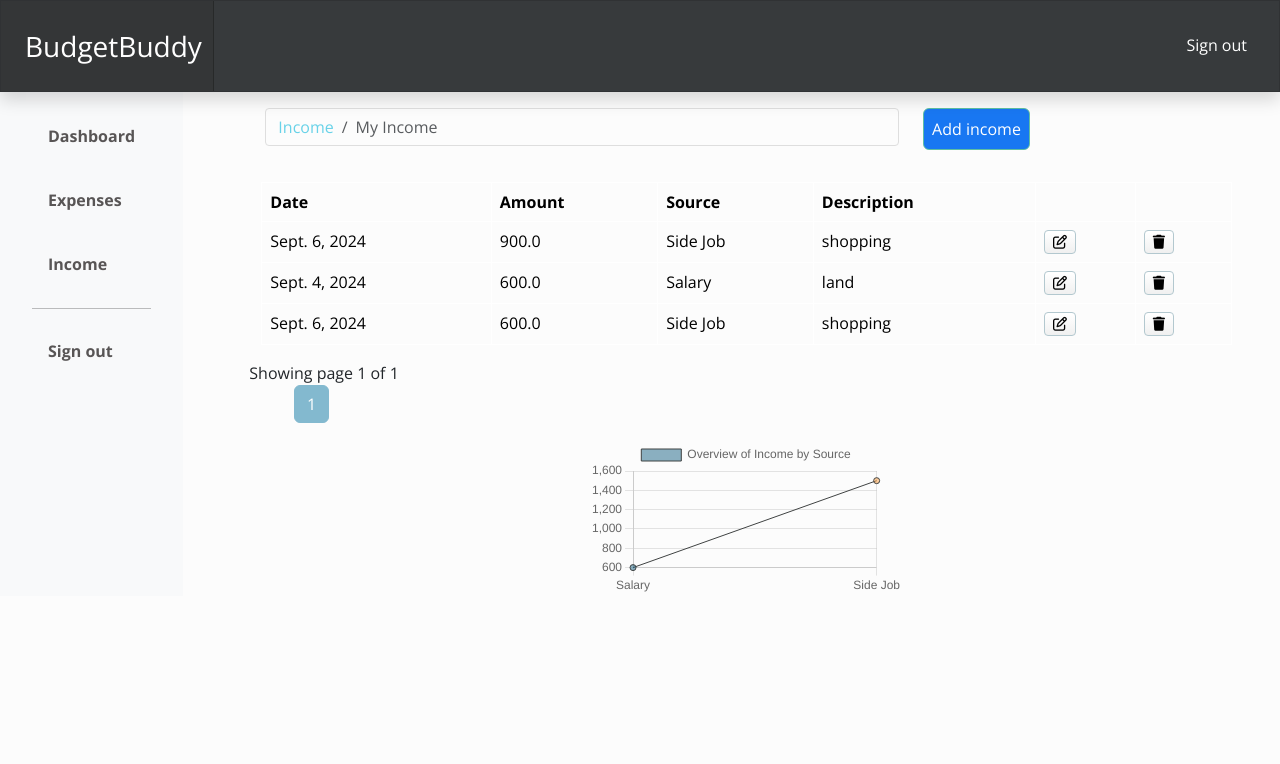
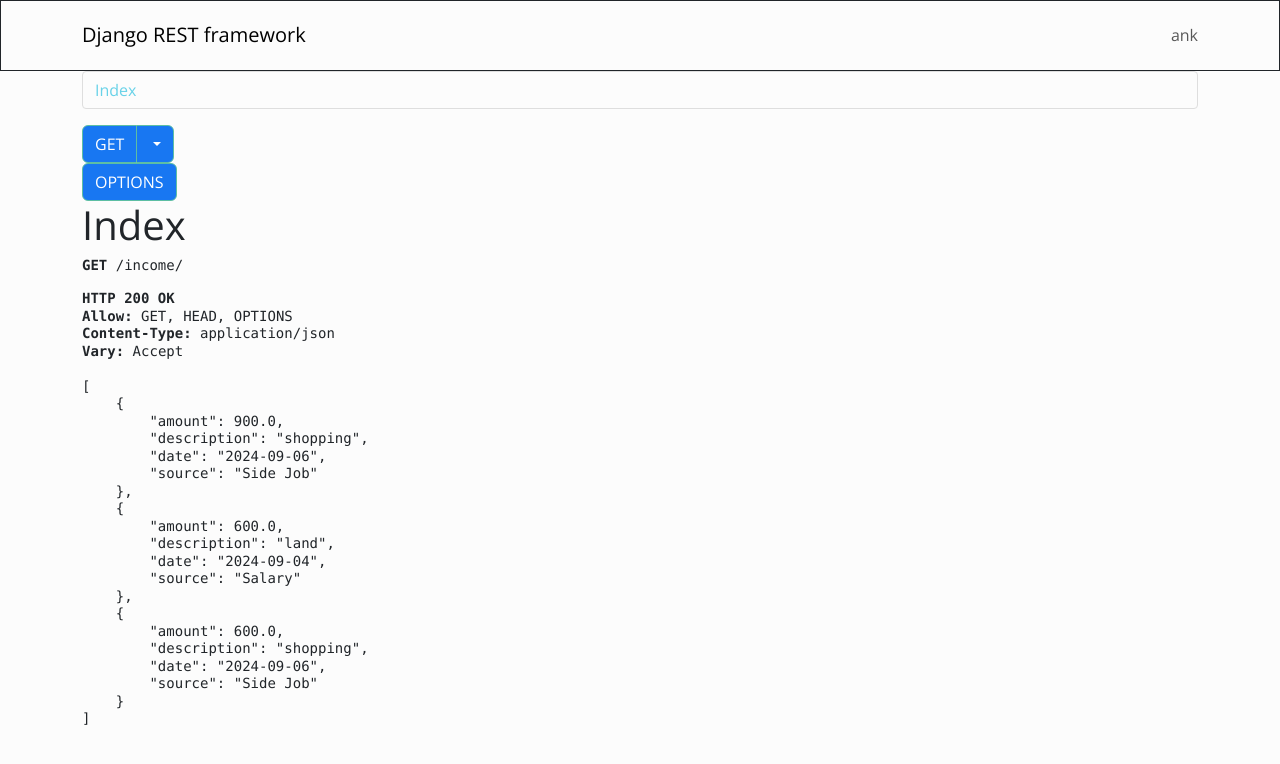
Before and after one commit to DikshyaPaudel/BudgetBuddy, a Django app: page /income/ in a window 1280 px wide. Shown: the top 764 px of the page. Run offline with Django 5.2, Linux system fonts and the light colour scheme; a user stored in the database is signed in; data comes from the database, SQL or seed files in the repository; both versions use the stored data as it was after the commit; data that the repository does not hold is empty; some libraries are stand-ins or nearby versions.

Commit message:
made income app views into apis

```diff
--- /dev/null
+++ b/trackexpenses/income/serializers.py
@@ -0,0 +1,18 @@
+from rest_framework import serializers
+from .models import Income
+
+class IncomeSerializer(serializers.ModelSerializer):
+    class Meta:
+        model = Income
+        fields = ['amount', 'description', 'date', 'source']
+
+    def validate(self, data):
+        if not data.get('amount'):
+            raise serializers.ValidationError({"amount": "Amount is required."})
+        if not data.get('description'):
+            raise serializers.ValidationError({"description": "Description is required."})
+        if not data.get('date'):
+            raise serializers.ValidationError({"date": "Date is required."})
+        if not data.get('source'):
+            raise serializers.ValidationError({"source": "Source is required."})
+        return data
--- a/trackexpenses/income/urls.py
+++ b/trackexpenses/income/urls.py
@@ -2,10 +2,10 @@
 from . import views
 from django.views.decorators.csrf import csrf_exempt
 urlpatterns=[
- path('',views.index, name="income"),
- path('add_income/',views.add_income, name="add_income"),
- path('edit_income/<int:id>/',views.edit_income, name="edit_income"),
- path('delete_income/<int:id>/',views.delete_income, name="delete_income"),
+ path('',views.index.as_view(), name="income"),
+ path('add_income/',views.add_income.as_view(), name="add_income"),
+ path('edit_income/<int:id>/',views.edit_income.as_view(), name="edit_income"),
+ path('delete_income/<int:id>/',views.delete_income.as_view(), name="delete_income"),
  path('income_source_summary_all/',views.income_source_summary_all,name='income_source_summary_all'),
  path('expense_category_summary_all/',views.expense_category_summary_all,name='expense_category_summary_all')
 
--- a/trackexpenses/income/views.py
+++ b/trackexpenses/income/views.py
@@ -4,150 +4,202 @@
 from django.core.paginator import Paginator
 from django.contrib import messages
 from django.contrib.auth.decorators import login_required
+from django.shortcuts import get_object_or_404
 
 import datetime
-from django.http import JsonResponse
+
+from rest_framework.permissions import IsAuthenticated
+from .serializers import IncomeSerializer
+from rest_framework.views import APIView
+from rest_framework.response import Response
+from rest_framework.exceptions import NotFound
+from rest_framework.pagination import PageNumberPagination
+from rest_framework import status
 
 
-@login_required(login_url='/authentication/login')
-def index(request):
- source=  Source.objects.all()
- income=Income.objects.filter(owner=request.user)
- paginator=Paginator(income,3)
- page_number=request.GET.get('page' )
- page_obj=paginator.get_page(page_number)
- totalpage=page_obj.paginator.num_pages;
- context={
-  'income':income,
-  'page_obj':page_obj,
-  'totalpageList': [n+1 for n in range(totalpage)],
-  'totalpage':totalpage
- }
- return render(request,'income/index.html',context)
+# @login_required(login_url='/authentication/login')
+# def index(request):
+#  source=  Source.objects.all()
+#  income=Income.objects.filter(owner=request.user)
+#  paginator=Paginator(income,3)
+#  page_number=request.GET.get('page' )
+#  page_obj=paginator.get_page(page_number)
+#  totalpage=page_obj.paginator.num_pages;
+#  context={
+#   'income':income,
+#   'page_obj':page_obj,
+#   'totalpageList': [n+1 for n in range(totalpage)],
+#   'totalpage':totalpage
+#  }
+#  return render(request,'income/index.html',context)
+
+class index(APIView):
+    def get(self, request):
+        income = Income.objects.filter(owner=request.user)
+
+        serializer = IncomeSerializer(income, many=True)
+        return Response(serializer.data)
 
 
-@login_required(login_url='/authentication/login')
-def add_income(request):
- sources = [
-    ("Salary", "Salary"),
-    ("Side Job", "Side Job"),
-    ("Business", "Business"),
-  ]
 
-#  sources= Source.objects.all()
+# @login_required(login_url='/authentication/login')
+# def add_income(request):
+#  sources = [
+#     ("Salary", "Salary"),
+#     ("Side Job", "Side Job"),
+#     ("Business", "Business"),
+#   ]
 
- context={
-  'sources':sources,
-  'values':request.POST
- }
- if request.method=='GET':
-   return render(request,'income/add_income.html',context)
+# #  sources= Source.objects.all()
 
- if request.method=='POST':
-  amount=request.POST['amount']
-  description=request.POST['description']
-  date=request.POST['dateOfIncome']
-  source=request.POST['source']
+#  context={
+#   'sources':sources,
+#   'values':request.POST
+#  }
+#  if request.method=='GET':
+#    return render(request,'income/add_income.html',context)
 
-  if not amount :
-   messages.error(request,"Amount is required")
-   return render(request,'income/add_income.html',context)
+#  if request.method=='POST':
+#   amount=request.POST['amount']
+#   description=request.POST['description']
+#   date=request.POST['dateOfIncome']
+#   source=request.POST['source']
+
+#   if not amount :
+#    messages.error(request,"Amount is required")
+#    return render(request,'income/add_income.html',context)
 
 
-  if not description :
-    messages.error(request,"Description is required")
-    return render(request,'income/add_income.html',context)
+#   if not description :
+#     messages.error(request,"Description is required")
+#     return render(request,'income/add_income.html',context)
 
-  if not date :
-    messages.error(request,"All the fields are required")
-    return render(request,'income/add_income.html',context)
+#   if not date :
+#     messages.error(request,"All the fields are required")
+#     return render(request,'income/add_income.html',context)
 
-  if not source :
-    messages.error(request,"All the fields are required")
-    return render(request,'income/add_income.html',context)
-  # try:
-  #           # Check for existing source (case-insensitive)
-  #           source = Source.objects.get(name__iexact=source)
-  # except Source.DoesNotExist:
-  #           # Create new source if it doesn't exist
-  #           source = Source.objects.create(name=source)
+#   if not source :
+#     messages.error(request,"All the fields are required")
+#     return render(request,'income/add_income.html',context)
+#   # try:
+#   #           # Check for existing source (case-insensitive)
+#   #           source = Source.objects.get(name__iexact=source)
+#   # except Source.DoesNotExist:
+#   #           # Create new source if it doesn't exist
+#   #           source = Source.objects.create(name=source)
 
 
-  Income.objects.create(owner=request.user,amount=amount,date=date,source=source,description=description)
-  expenses=Income.objects.filter(owner=request.user)
-  context={
-  'source':source
-  }
-  messages.success(request,'Income saved succesfully!!')
-  return redirect('income')
+#   Income.objects.create(owner=request.user,amount=amount,date=date,source=source,description=description)
+#   expenses=Income.objects.filter(owner=request.user)
+#   context={
+#   'source':source
+#   }
+#   messages.success(request,'Income saved succesfully!!')
+#   return redirect('income')
+class add_income(APIView):
+    permission_classes = [IsAuthenticated]
+
+    def post(self, request):
+        serializer = IncomeSerializer(data=request.data)
+        if serializer.is_valid():
+            serializer.save(owner=request.user)
+            return Response({"message": "Income saved successfully!"}, status=status.HTTP_201_CREATED)
+        return Response(serializer.errors, status=status.HTTP_400_BAD_REQUEST)
 
 
-@login_required(login_url='/authentication/login')
-def edit_income(request,id):
- income=Income.objects.get(pk=id)
- sources = [
-    ("Salary", "Salary"),
-    ("Side Job", "Side Job"),
-    ("Business", "Business"),
-  ]
- #sources= Source.objects.all()
- context={
-  'income':income,
-  'values':income,
-  'sources':sources
+# @login_required(login_url='/authentication/login')
+# def edit_income(request,id):
+#  income=Income.objects.get(pk=id)
+#  sources = [
+#     ("Salary", "Salary"),
+#     ("Side Job", "Side Job"),
+#     ("Business", "Business"),
+#   ]
+#  #sources= Source.objects.all()
+#  context={
+#   'income':income,
+#   'values':income,
+#   'sources':sources
 
- }
+#  }
 
- if request.method=='GET':
-  return render(request,'income/edit_income.html',context)
- if request.method=='POST':
-  amount=request.POST['amount']
-  description=request.POST['description']
-  date=request.POST['dateOfIncome']
-  source=request.POST['source']
+#  if request.method=='GET':
+#   return render(request,'income/edit_income.html',context)
+#  if request.method=='POST':
+#   amount=request.POST['amount']
+#   description=request.POST['description']
+#   date=request.POST['dateOfIncome']
+#   source=request.POST['source']
 
-  if not amount :
-   messages.error(request,"Amount is required")
-   return render(request,'income/edit_expense.html',context)
+#   if not amount :
+#    messages.error(request,"Amount is required")
+#    return render(request,'income/edit_expense.html',context)
 
 
-  if not description :
-    messages.error(request,"Description is required")
-    return render(request,'income/edit_expense.html',context)
+#   if not description :
+#     messages.error(request,"Description is required")
+#     return render(request,'income/edit_expense.html',context)
 
-  if not date :
-    messages.error(request,"Description is required")
-    return render(request,'income/edit_expense.html',context)
+#   if not date :
+#     messages.error(request,"Description is required")
+#     return render(request,'income/edit_expense.html',context)
 
-  if not source :
-    messages.error(request,"Description is required")
-    return render(request,'income/edit_expense.html',context)
-  # try:
+#   if not source :
+#     messages.error(request,"Description is required")
+#     return render(request,'income/edit_expense.html',context)
+#   # try:
 
-  #           source = Source.objects.get(name__iexact=source)
-  # except Source.DoesNotExist:
+#   #           source = Source.objects.get(name__iexact=source)
+#   # except Source.DoesNotExist:
 
-  #           source = Source.objects.create(name=source)
+#   #           source = Source.objects.create(name=source)
 
 
 
 
-  income.owner=request.user
-  income.amount= amount
-  income.date= date
-  income.source=source
-  income.description=description
-  income.save()
-  messages.success(request,'Expense updated successfully')
+#   income.owner=request.user
+#   income.amount= amount
+#   income.date= date
+#   income.source=source
+#   income.description=description
+#   income.save()
+#   messages.success(request,'Expense updated successfully')
 
-  return redirect('income')
+#   return redirect('income')
+class edit_income(APIView):
+    permission_classes = [IsAuthenticated]
 
-def delete_income(request,id):
-  income=Income.objects.get(pk=id)
-  income.delete()
-  messages.success(request,'Income record removed')
-  return redirect('income')
+    def get(self, request, id):
+        income = get_object_or_404(Income, pk=id, owner=request.user)
+        serializer = IncomeSerializer(income)
+        return Response({
+            'income': serializer.data,
+        })
 
+    def put(self, request, id):
+        income = get_object_or_404(Income, pk=id, owner=request.user)
+        serializer = IncomeSerializer(income, data=request.data)
+        if serializer.is_valid():
+            serializer.save(owner=request.user)
+            return Response({"message": "Income updated successfully!", "income": serializer.data})
+        return Response(serializer.errors, status=status.HTTP_400_BAD_REQUEST)
+
+
+
+# def delete_income(request,id):
+#   income=Income.objects.get(pk=id)
+#   income.delete()
+#   messages.success(request,'Income record removed')
+#   return Response('income')
+class delete_income(APIView):
+    def delete(self, request, id):
+        try:
+            income = Income.objects.get(pk=id)
+        except Income.DoesNotExist:
+            raise NotFound('Income record not found')
+
+        income.delete()
+        return Response({'message': 'Income record removed'}, status=status.HTTP_204_NO_CONTENT)
 
 
 
--- a/trackexpenses/templates/authentication/login.html
+++ b/trackexpenses/templates/authentication/login.html
@@ -52,7 +52,7 @@
                 <span class="googl-logo social-logo-wrapper">
                   <img src="/static/img/google.png" class="social-logo" alt="">
                 </span>
-                <a href="{%url 'social:begin' 'google-oauth2' %}" class="social-text">Continue with google</a>
+                <a href="" class="social-text">Continue with google</a>
               </button>
             </div>
           </form>
--- a/trackexpenses/trackexpenses/urls.py
+++ b/trackexpenses/trackexpenses/urls.py
@@ -22,5 +22,5 @@
     path('',include('expenseapp.urls')),
     path('authentication/',include('authentication.urls')),
     path('income/',include('income.urls')),
-    path('social-auth/',include('social_django.urls', namespace='social')),
+    # path('social-auth/',include('social_django.urls', namespace='social')),
 ]
```
Also changed, not shown: trackexpenses/trackexpenses/settings.py (+27 -17 lines), trackexpenses/db.sqlite3 (added), trackexpenses/expenseapp/migrations/0006_alter_expense_category.py (added).
